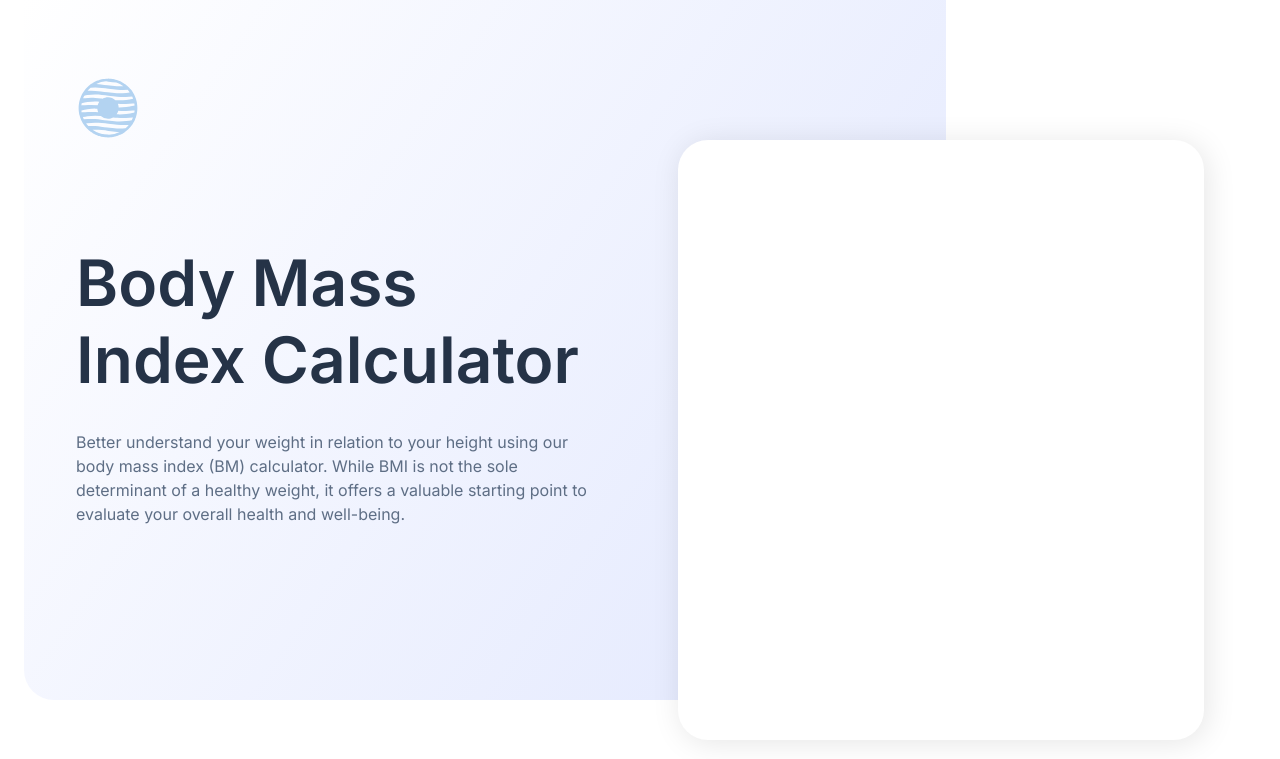
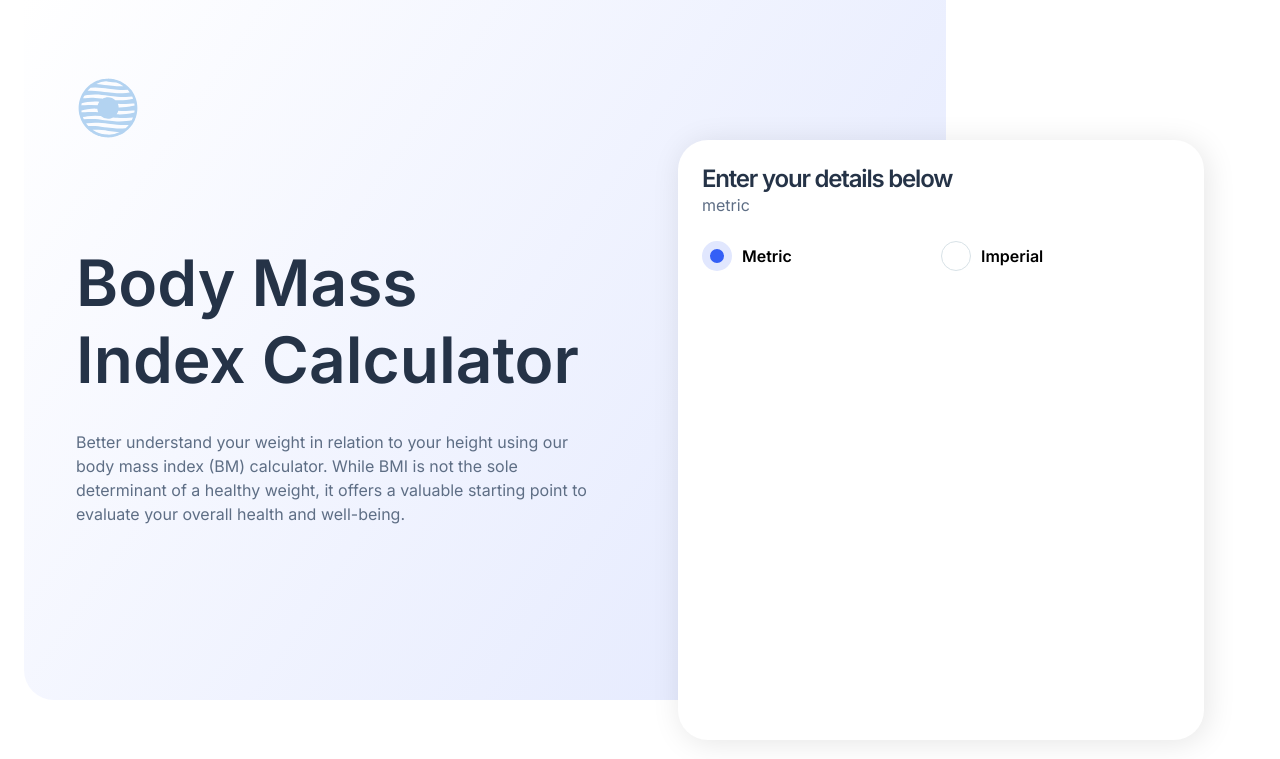
Before and after one commit to orlowski-dev/fm-body-mass-index-calc, a React (Vite) app: page / in a window 1280 px wide. Shown: the top 759 px of the page. Built offline with nearby package versions, Linux system fonts and the light colour scheme.

Commit message:
Added units switcher

```diff
--- /dev/null
+++ b/src/components/Calculator.tsx
@@ -0,0 +1,25 @@
+import { useCallback, useState } from "react";
+import "./Calculator.scss";
+import UnitsSwitcher from "./UnitsSwitcher";
+
+export type Units = "metric" | "imprerial";
+
+const Calculator = () => {
+  const [units, setUnits] = useState<Units>("metric");
+
+  const unitsSwitcherCallback = useCallback((units: Units) => {
+    setUnits(units);
+  }, []);
+
+  return (
+    <section className="calculator-section">
+      <header>
+        <h2>Enter your details below</h2>
+        <p>{units}</p>
+      </header>
+      <UnitsSwitcher callback={unitsSwitcherCallback} />
+    </section>
+  );
+};
+
+export default Calculator;
--- /dev/null
+++ b/src/components/CustomRadio.scss
@@ -0,0 +1,32 @@
+.custom-radio {
+  position: relative;
+  min-height: 30px;
+  user-select: none;
+  .checkmark-area {
+    width: 30px;
+    height: 30px;
+    border-radius: 50%;
+    background-color: var(--white);
+    border: 1px solid var(--borders);
+    transition: border 0.1s ease-in, background-color 0.1s ease-in,
+      border-width 0.2s;
+    pointer-events: none;
+    position: absolute;
+    top: 0;
+    left: 0;
+  }
+  input {
+    display: none;
+    &:checked ~ .checkmark-area {
+      background-color: var(--blue);
+      border: 8px solid var(--blue-15);
+    }
+  }
+  label {
+    display: block;
+    font-weight: 600;
+    padding: 5px;
+    padding-left: 40px;
+    cursor: pointer;
+  }
+}
--- /dev/null
+++ b/src/components/CustomRadio.tsx
@@ -0,0 +1,34 @@
+import { LegacyRef, forwardRef } from "react";
+import "./CustomRadio.scss";
+import type { Units } from "./Calculator";
+
+interface Props {
+  labelText: string;
+  name: string;
+  value: Units;
+}
+
+const CustomRadio = forwardRef(
+  (
+    props: React.HTMLAttributes<HTMLInputElement> & Props,
+    ref: LegacyRef<HTMLInputElement>
+  ) => {
+    const { labelText, name, value, ...others } = props;
+    return (
+      <div className="custom-radio">
+        <input
+          {...others}
+          type="radio"
+          ref={ref}
+          name={name}
+          value={value}
+          id={value}
+        />
+        <label htmlFor={value}>{labelText}</label>
+        <div className="checkmark-area"></div>
+      </div>
+    );
+  }
+);
+
+export default CustomRadio;
--- a/src/components/HeroSection.tsx
+++ b/src/components/HeroSection.tsx
@@ -1,3 +1,4 @@
+import Calculator from "./Calculator";
 import "./HeroSection.scss";
 
 const HeroSection = () => (
@@ -14,7 +15,9 @@ const HeroSection = () => (
           your overall health and well-being.
         </p>
       </section>
-      <div className="calculator"></div>
+      <div className="calculator">
+        <Calculator />
+      </div>
     </article>
   </section>
 );
--- a/src/components/LimitationsSection.scss
+++ b/src/components/LimitationsSection.scss
@@ -1,5 +1,5 @@
 .limitations-section {
-  padding: 3rem;
+  padding: 1.5rem;
   .content {
     max-width: var(--section-m-w);
     margin: 0 auto;
@@ -36,7 +36,6 @@
       display: flex;
       flex-direction: column;
       gap: 1.5rem;
-      padding: 1.5rem;
       padding-bottom: 3rem;
     }
   }
@@ -60,6 +59,7 @@
 @media screen and (min-width: 1120px) {
   .limitations-section {
     margin-top: 3.5rem;
+    padding: 3rem;
     .content {
       position: relative;
       .header {
--- /dev/null
+++ b/src/components/UnitsSwitcher.tsx
@@ -0,0 +1,36 @@
+import type { Units } from "./Calculator";
+import CustomRadio from "./CustomRadio";
+
+interface Props {
+  callback: (units: Units) => void;
+}
+
+const UnitsSwitcher = (props: Props) => {
+  const onInputChange = (e: React.ChangeEvent<HTMLInputElement>) => {
+    const value = e.target.value as Units;
+    if (value !== "imprerial" && value !== "metric") {
+      throw new Error("Unknown units type.");
+    }
+    props.callback(e.target.value as Units);
+  };
+
+  return (
+    <form className="units-switcher">
+      <CustomRadio
+        name="units"
+        defaultChecked
+        labelText="Metric"
+        value="metric"
+        onChange={onInputChange}
+      />
+      <CustomRadio
+        name="units"
+        labelText="Imperial"
+        value="imprerial"
+        onChange={onInputChange}
+      />
+    </form>
+  );
+};
+
+export default UnitsSwitcher;
```
Also changed, not shown: src/components/Input.tsx (added, +23 -0 lines), src/components/Input.scss (added).
